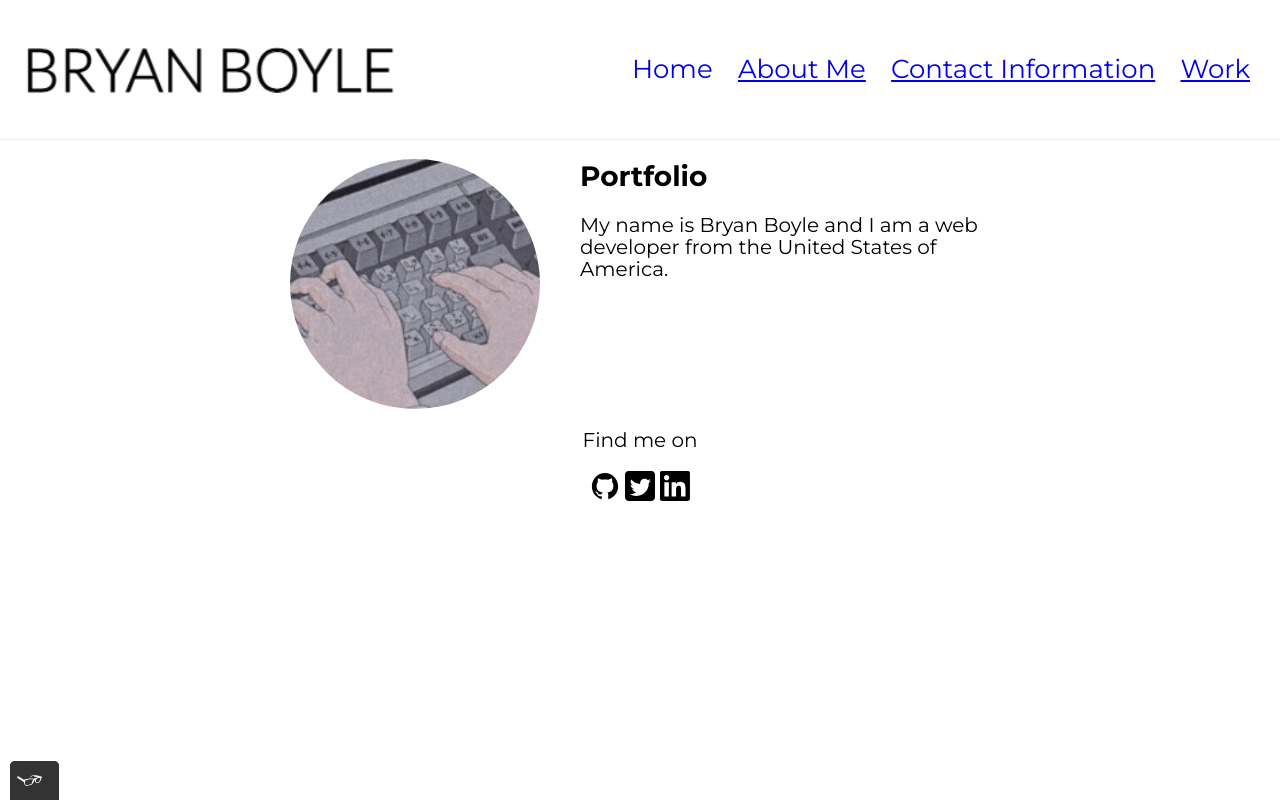
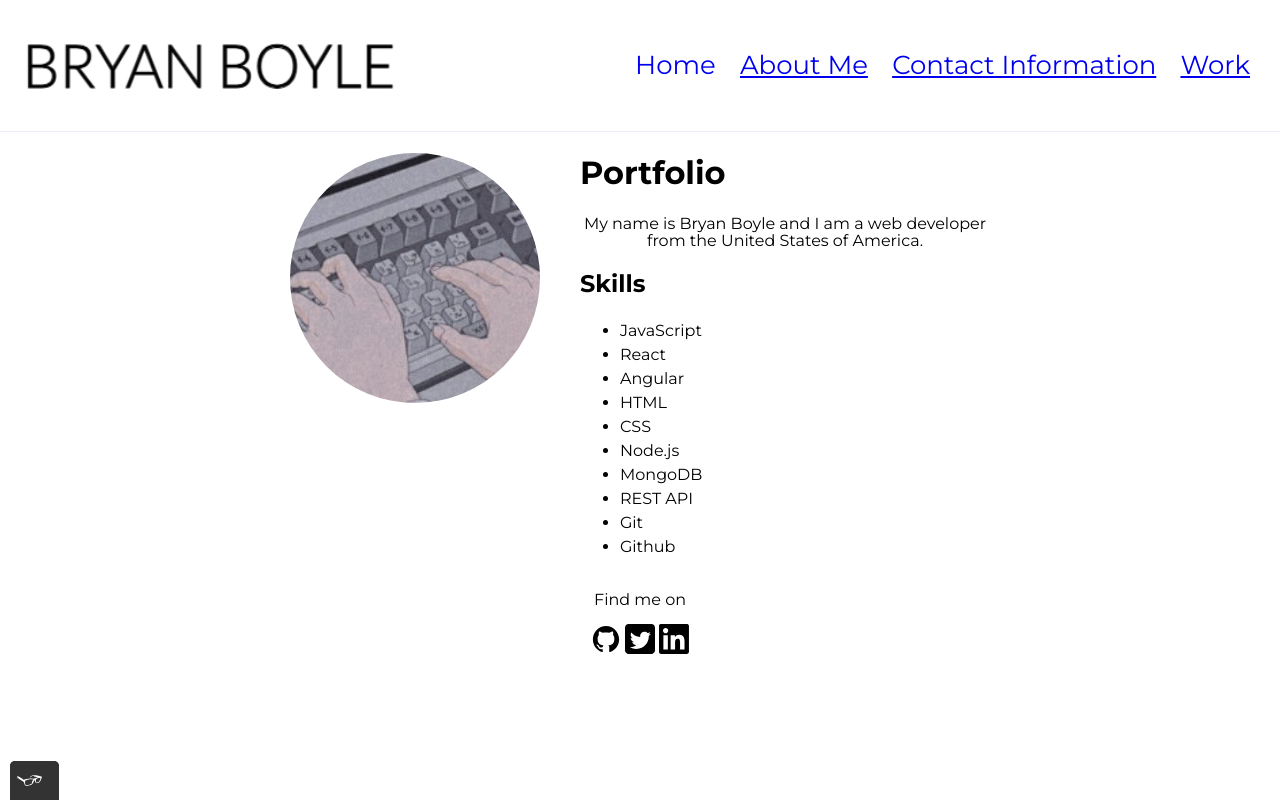
Before and after one commit to gone888/portfolio-website, a plain HTML site: page index.html in a window 1280 px wide. Drawn offline with nearby package versions, Linux system fonts and the light colour scheme.

Commit message:
skills update

```diff
--- a/css/styles.css
+++ b/css/styles.css
@@ -115,6 +115,18 @@ a:hover {
   flex: 1 1 100px;
 }
 
+.skills {
+  text-align: center;
+}
+
+.skills-grid {
+  display: grid;
+}
+
+.skills__item {
+  list-style-type: disc;
+}
+
 /* about.html */
 .about-me {
   text-align: center;
@@ -214,7 +226,7 @@ svg * {
 svg {
   height: 533.33px;
   width: 800px;
-  overflow:hidden;
+  overflow: hidden;
   display: block;
   margin: 10px auto;
 }
--- a/index.html
+++ b/index.html
@@ -16,7 +16,7 @@
       href="https://fonts.googleapis.com/css2?family=Montserrat:ital,wght@0,100..900;1,100..900&display=swap"
       rel="stylesheet"
     />
-    <link rel="stylesheet" type="text/css" href="css/style.production.css" />
+    <link rel="stylesheet" type="text/css" href="css/styles.css" />
   </head>
   <body>
     <header class="page-header">
@@ -62,6 +62,21 @@
           of America.
         </p>
       </div>
+      <section id="skills">
+        <h2>Skills</h2>
+        <ul class="skills-grid">
+          <li class="skills__item">JavaScript</li>
+          <li class="skills__item">React</li>
+          <li class="skills__item">Angular</li>
+          <li class="skills__item">HTML</li>
+          <li class="skills__item">CSS</li>
+          <li class="skills__item">Node.js</li>
+          <li class="skills__item">MongoDB</li>
+          <li class="skills__item">REST API</li>
+          <li class="skills__item">Git</li>
+          <li class="skills__item">Github</li>
+        </ul>
+      </section>
     </main>
     <footer class="page-footer">
       <p>Find me on</p>
```
